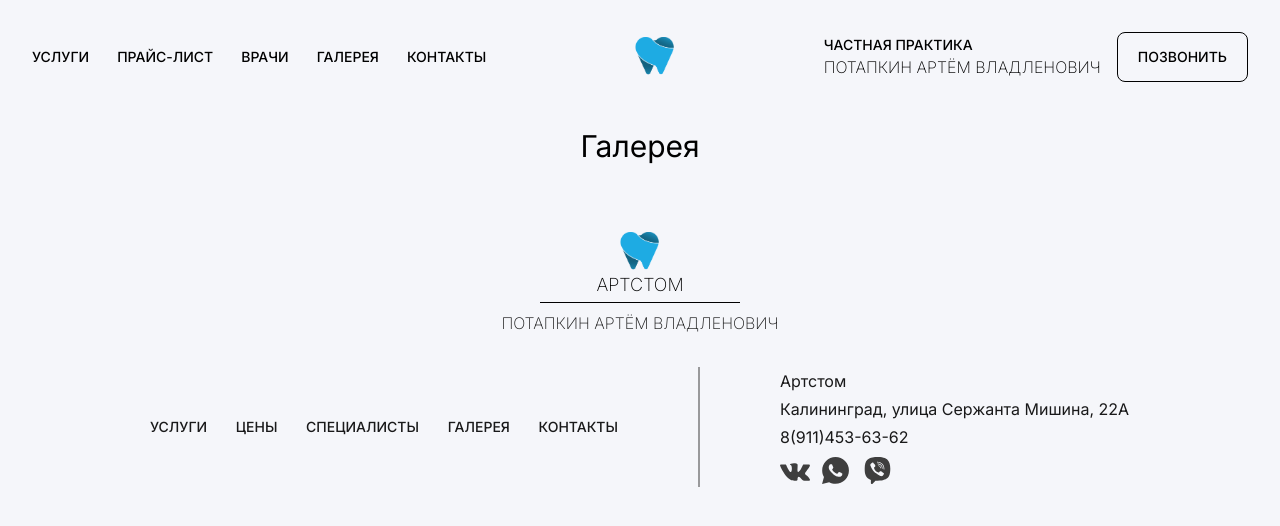
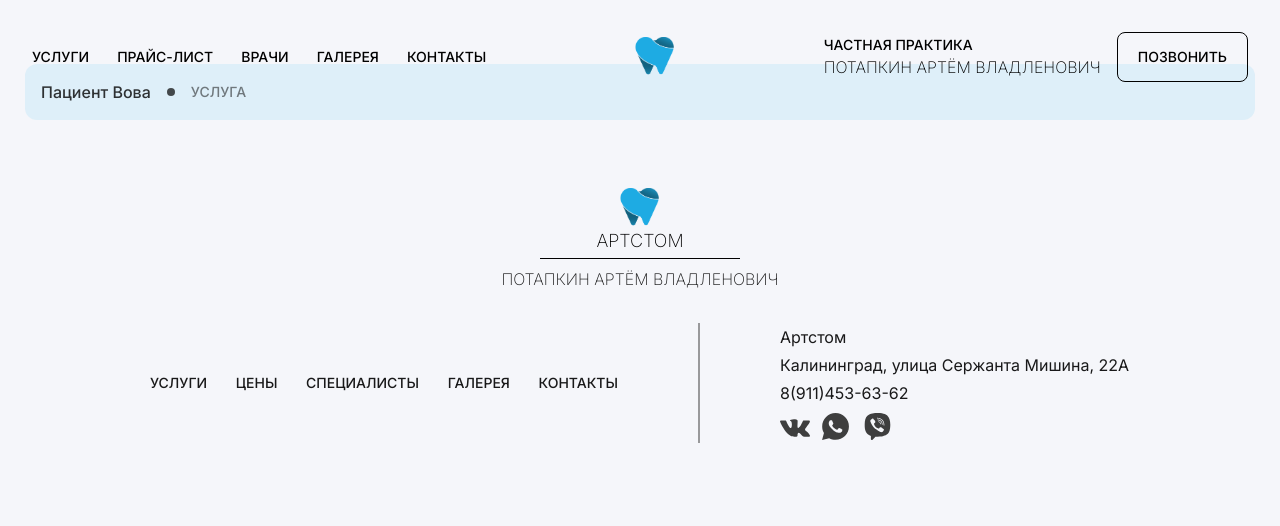
Before and after one commit to y1ungspace/artstom, a Next.js app: page /pages/gallery in a window 1280 px wide. Shown: the top 526 px of the page. Built offline with nearby package versions, Linux system fonts and the light colour scheme; no server answers.

Commit message:
add headers in ImageBox component

```diff
--- /dev/null
+++ b/app/components/gallery/ImageBox.tsx
@@ -0,0 +1,57 @@
+'use client'
+
+
+const ImageBox: React.FC = () => {
+  return(
+    <section
+      className="
+        w-[calc(100%_-_50px)]
+        mx-auto
+      ">
+      <div
+        className="
+          flex
+          flex-row
+          items-center
+          gap-4
+          bg-base-2/10
+          rounded-xl
+          p-4
+        ">
+        <h3
+          className="
+          text-base-1/80
+          font-medium
+          ">
+            Пациент Вова</h3>
+        <div
+          className="
+            w-2
+            h-2
+            bg-base-1/70
+            rounded-xl
+          ">
+          </div>
+        <h3
+          className="
+            text-sm
+            font-medium
+            uppercase
+            text-base-1/50
+          ">
+            Услуга</h3>
+      </div>
+      <div>
+        <div></div>
+        <div></div>
+        <div></div>
+        <div></div>
+        <div></div>
+        <div></div>
+        <div></div>
+      </div>
+    </section>
+  )
+}
+
+export default ImageBox
--- /dev/null
+++ b/app/components/gallery/ImageBoxWrapper.tsx
@@ -0,0 +1,17 @@
+'use client'
+
+import ImageBox from "./ImageBox"
+
+
+const ImageBoxWrapper: React.FC = () => {
+  return(
+    <section
+      className="
+        mt-16
+      ">
+       <ImageBox />
+    </section>
+  )
+}
+
+export default ImageBoxWrapper
--- a/app/pages/gallery/page.tsx
+++ b/app/pages/gallery/page.tsx
@@ -1,7 +1,13 @@
 'use client';
+
+import TopSection from "@/app/components/TopSection";
+import ImageBoxWrapper from "@/app/components/gallery/ImageBoxWrapper";
 
 export default function Gallery() {
   return (
-    <h1 className='text-3xl pt-32 text-center'>Галерея</h1>
+  <>
+    <TopSection url={'gallery'} />
+    <ImageBoxWrapper />
+  </>
   )
 }
```
